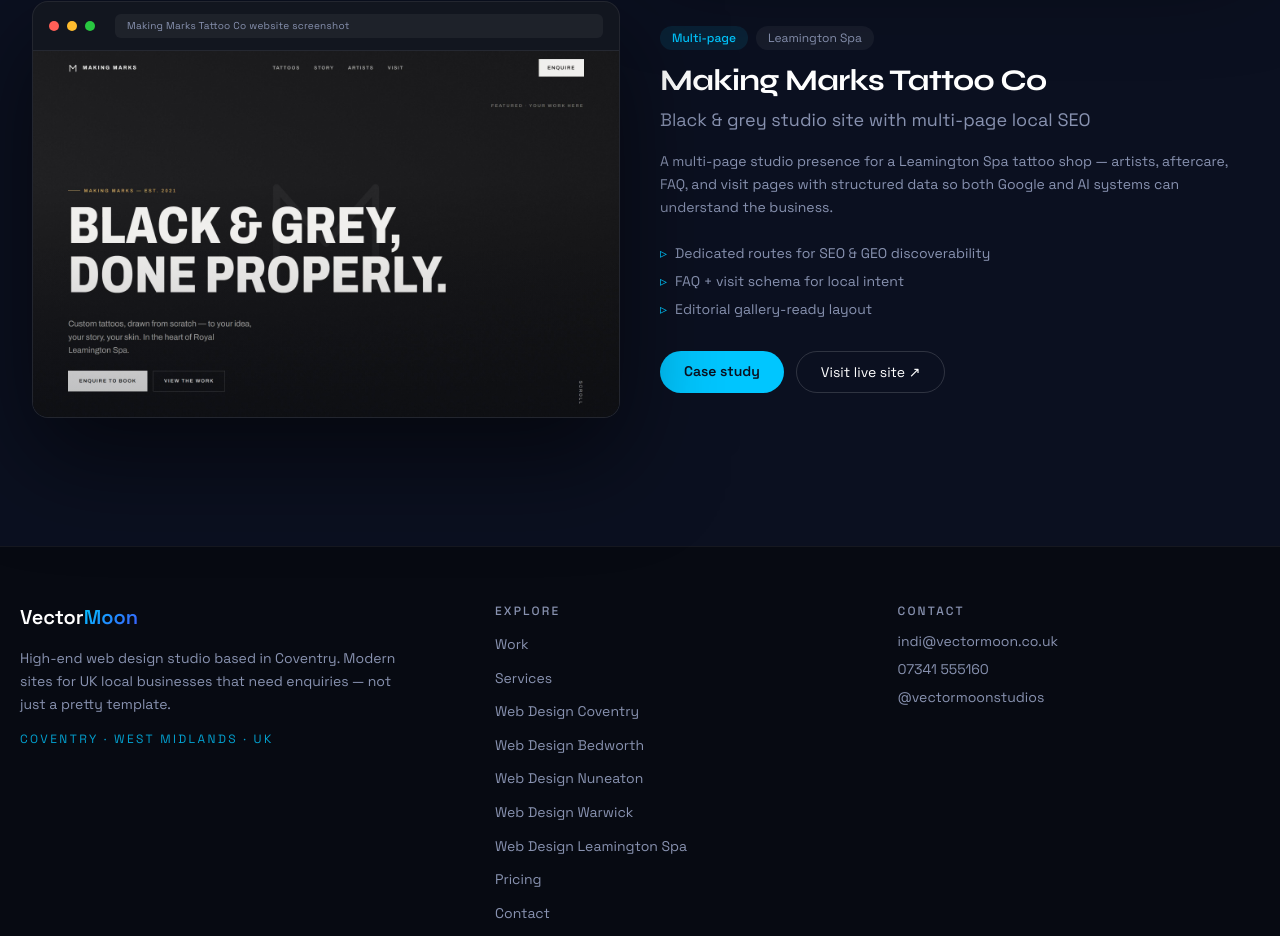
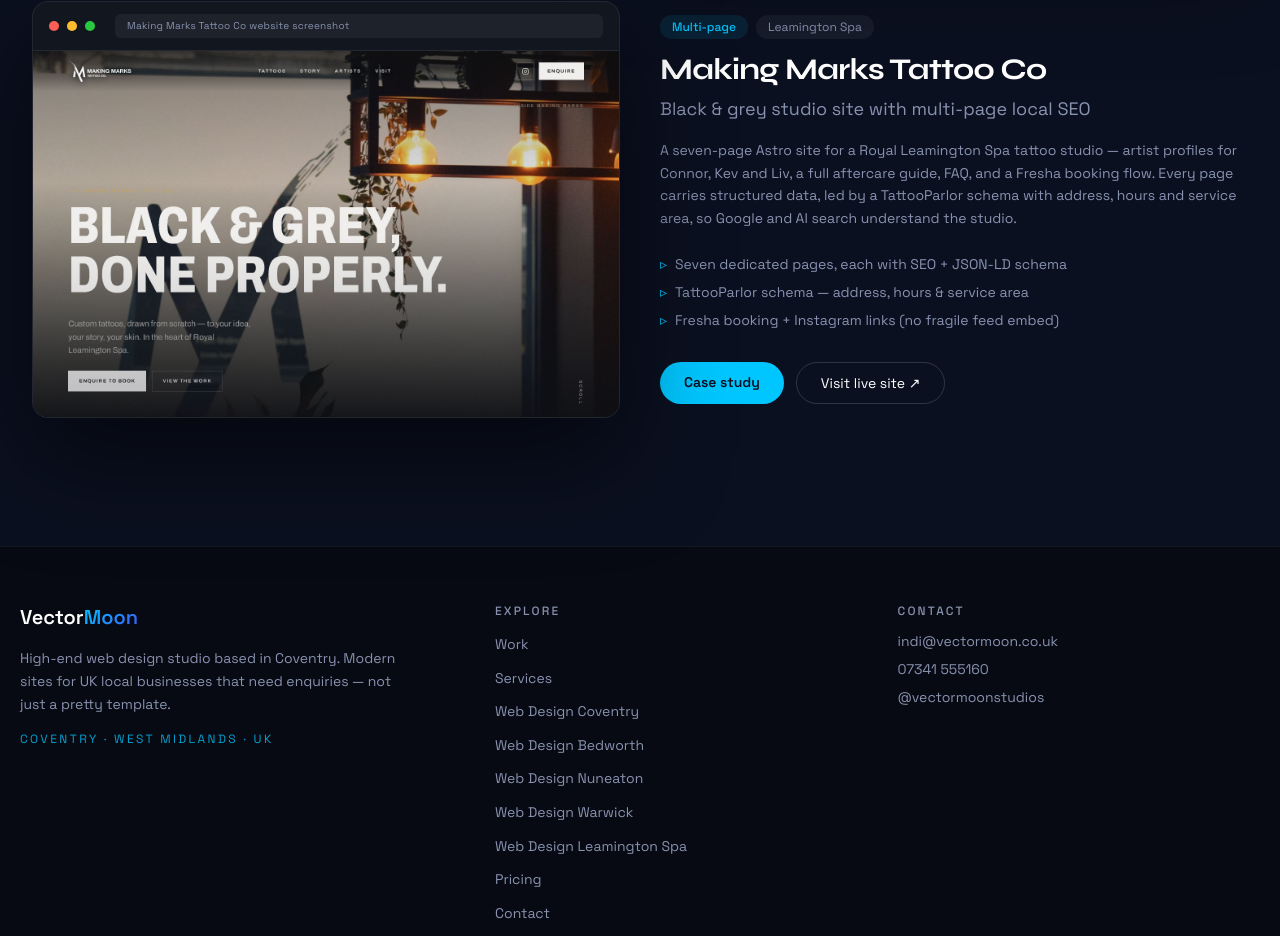
Before and after one commit to inder45811-maker/vectormoon, a React (Vite) app: page /work in a window 1280 px wide. Shown: the part 1497-2433 px from the top of the page. Built offline with nearby package versions, Linux system fonts and the light colour scheme.

Commit message:
fix: refresh Making Marks portfolio panel against live site
Re-captured screenshots post Aug-12 studio refresh; reconciled copy — Instagram embed replaced by Fresha booking + links, stack corrected to Astro/JSON-LD/Sitemap/Static HTML.

```diff
--- a/src/data/projects.js
+++ b/src/data/projects.js
@@ -47,7 +47,7 @@
     title: 'Making Marks Tattoo Co',
     tagline: 'Black & grey studio site with multi-page local SEO',
     description:
-      'A multi-page studio presence for a Leamington Spa tattoo shop — artists, aftercare, FAQ, and visit pages with structured data so both Google and AI systems can understand the business.',
+      'A seven-page Astro site for a Royal Leamington Spa tattoo studio — artist profiles for Connor, Kev and Liv, a full aftercare guide, FAQ, and a Fresha booking flow. Every page carries structured data, led by a TattooParlor schema with address, hours and service area, so Google and AI search understand the studio.',
     tag: 'Multi-page',
     location: 'Leamington Spa',
     industry: 'Tattoo studio',
@@ -57,9 +57,9 @@
     monogram: 'MM',
     accent: '#7B61FF',
     results: [
-      'Dedicated routes for SEO & GEO discoverability',
-      'FAQ + visit schema for local intent',
-      'Editorial gallery-ready layout',
+      'Seven dedicated pages, each with SEO + JSON-LD schema',
+      'TattooParlor schema — address, hours & service area',
+      'Fresha booking + Instagram links (no fragile feed embed)',
     ],
     stack: ['Astro', 'JSON-LD', 'Sitemap', 'Static HTML'],
   },
```
Also changed, not shown: public/portfolio/making-marks-desktop.jpg, public/portfolio/making-marks-mobile.jpg.
